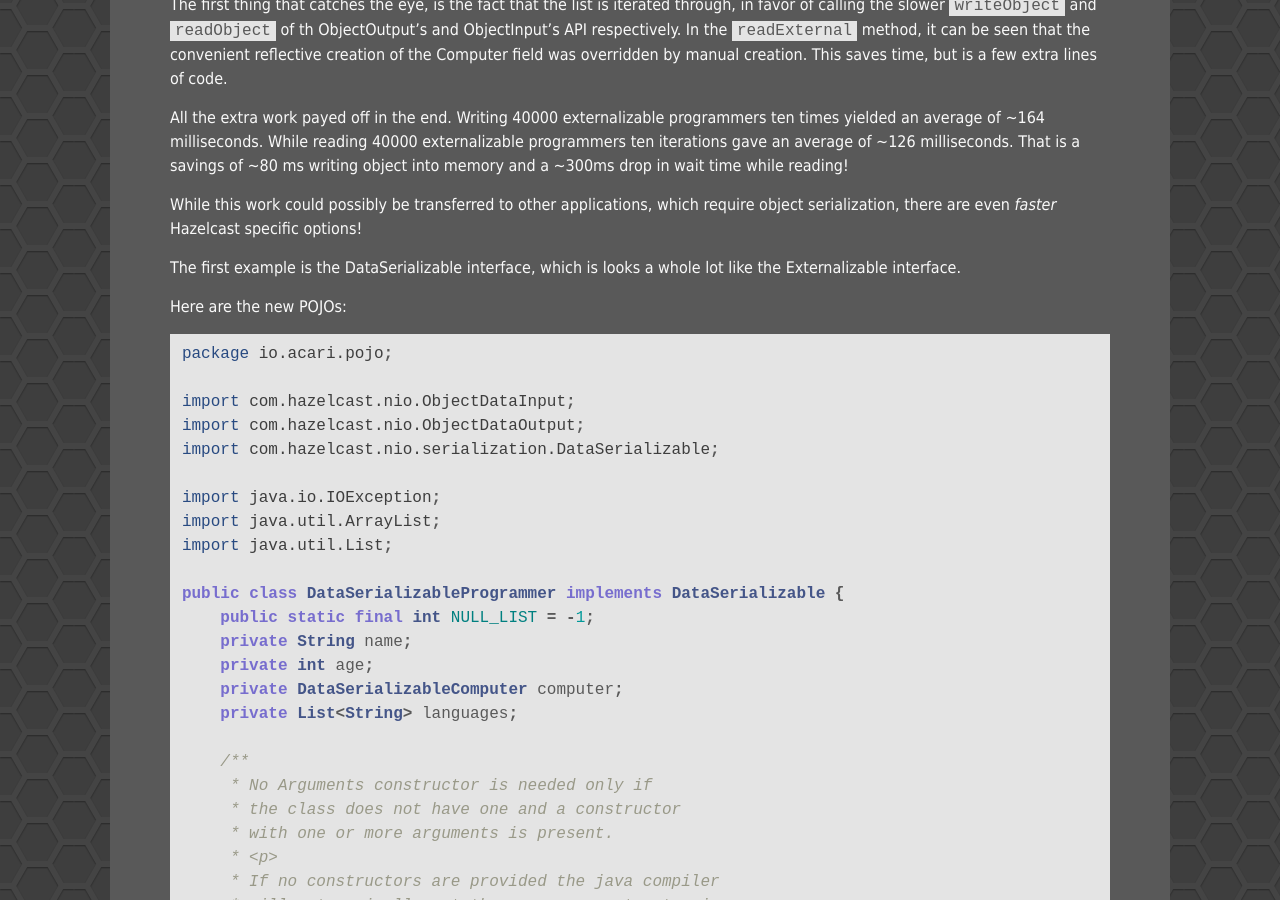
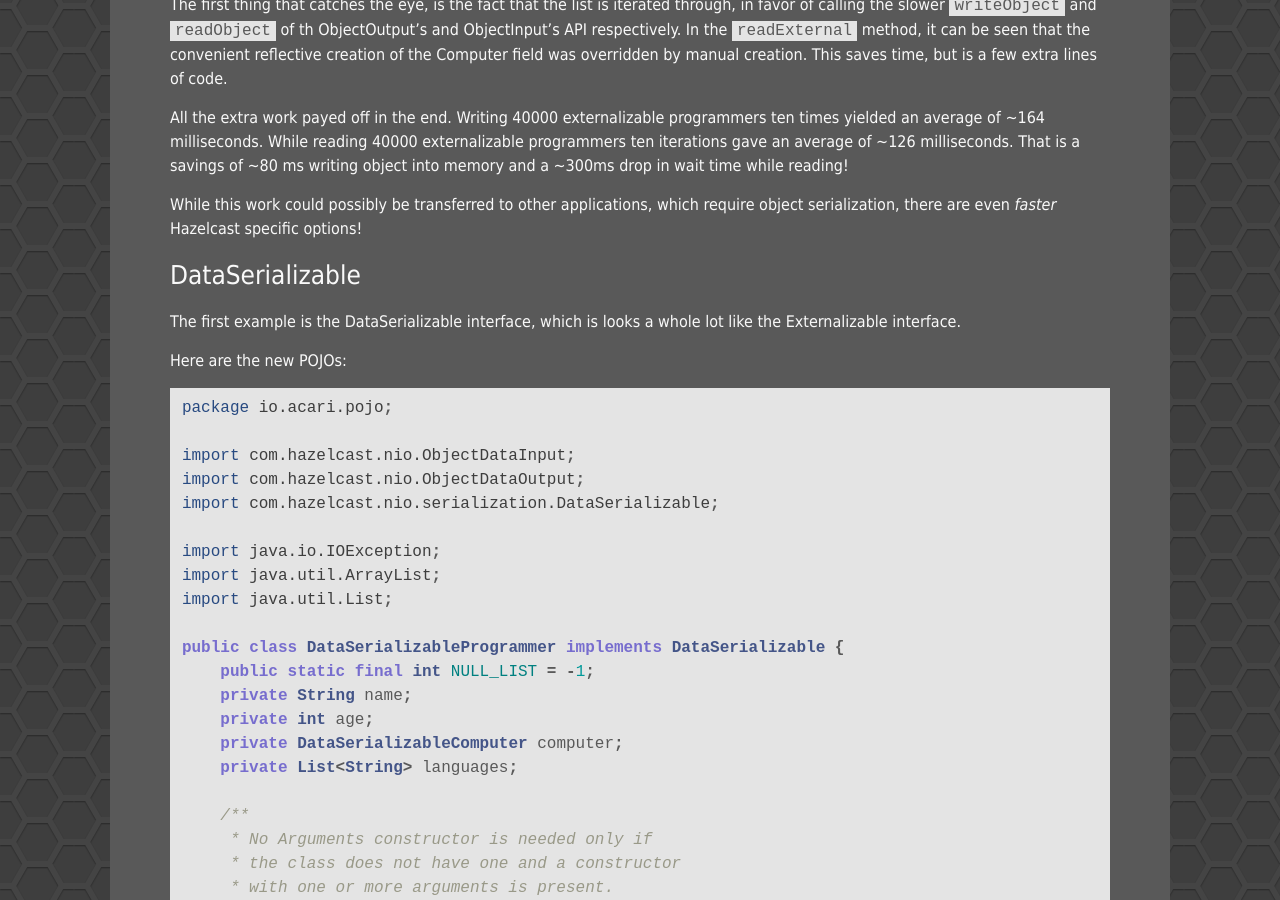
Before and after one commit to Unthrottled/blog, a Jekyll site: the page built from _posts/2017-05-01-Hazelcast-Performance-Serialization.md, in a window 1280 px wide and 900 px high, scrolled down 2348 px. Built offline with Jekyll 4.4.1, drawn with Linux system fonts in a browser that asks for light colours.

Commit message:
Another title

```diff
--- a/_posts/2017-05-01-Hazelcast-Performance-Serialization.md
+++ b/_posts/2017-05-01-Hazelcast-Performance-Serialization.md
@@ -102,6 +102,8 @@
 That is a savings of ~80 ms writing object into memory and a ~300ms drop in wait time while reading!
 
 While this work could possibly be transferred to other applications, which require object serialization, there are even _faster_ Hazelcast specific options!
+
+### DataSerializable
 
 The first example is the DataSerializable interface, which is looks a whole lot like the Externalizable interface.
 
```
